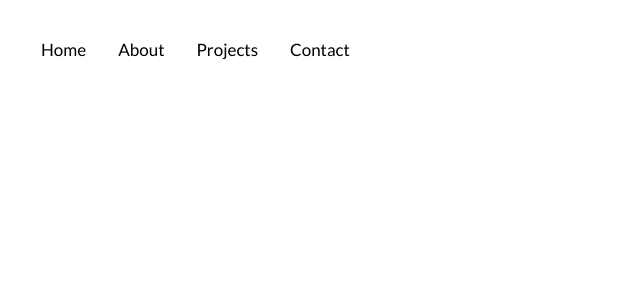
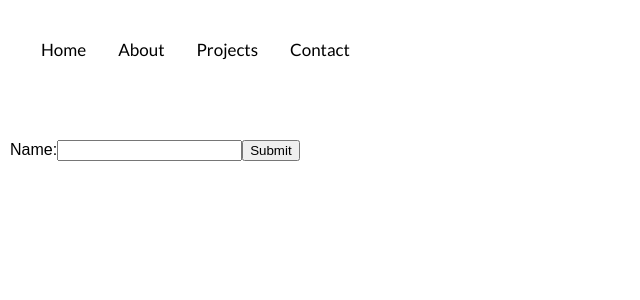
Before and after one commit to kcbreuil/portfolio-site-, a React (Create React App) app: page /contact in a window 1280 px wide. Shown: the top 300 px of the page, without its empty margins (0-640 px from the left). Built offline with nearby package versions, Linux system fonts and the light colour scheme; a web font is replaced by a local one.

Commit message:
started contact page

```diff
--- a/src/App.js
+++ b/src/App.js
@@ -2,6 +2,7 @@ import React from "react";
 import Header from "./components/Header.jsx";
 import Home from "./components/Home.jsx";
 import About from "./components/About.jsx";
+import Contact from "./components/Contact.jsx";
 import { BrowserRouter, Route } from "react-router-dom";
 
 const App = () => {
@@ -15,6 +16,9 @@ const App = () => {
         <Route path="/about">
           <About />
         </Route>
+        <Route path="/contact">
+          <Contact />
+        </Route>
       </BrowserRouter>
     </div>
   );
--- /dev/null
+++ b/src/components/Contact.jsx
@@ -0,0 +1,17 @@
+import React from "react";
+
+const Contact = () => {
+  return (
+    <div>
+      <form>
+        <label>
+          Name:
+          <input type="text" name="name" />
+        </label>
+        <input type="submit" value="Submit" />
+      </form>
+    </div>
+  );
+};
+
+export default Contact;
```
